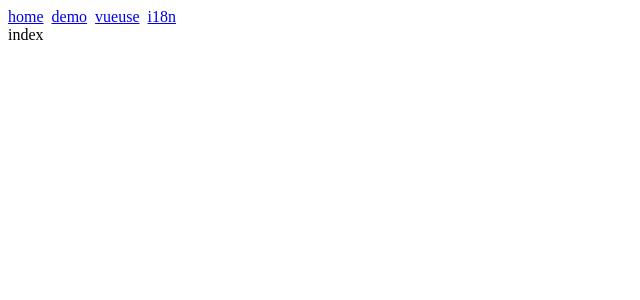
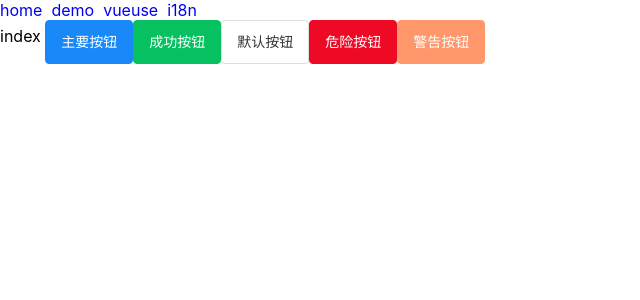
Before and after one commit to letengzz/base-vue3-template, a Vue app: page / in a window 1280 px wide. Shown: the top 300 px of the page, without its empty margins (0-640 px from the left). Built offline with nearby package versions, Linux system fonts and the light colour scheme; the HTML template or start-up script is replaced by a standard one.

Commit message:
feat: 引入vant组件库

```diff
--- a/config/plugins/autoImport.ts
+++ b/config/plugins/autoImport.ts
@@ -2,6 +2,7 @@
 // 可以减少手动import语句，提高开发效率，并提供类型提示
 import AutoImport from 'unplugin-auto-import/vite'
 import { VueRouterAutoImports } from 'unplugin-vue-router'
+import { VantResolver } from '@vant/auto-import-resolver';
 /**
  * @description: 配置自动导入功能
  * 支持Vue、Vue Router、Pinia等框架API的自动导入
@@ -17,7 +18,9 @@
       /\.vue\?vue/, // .vue
       /\.md$/, // .md
     ],
-    resolvers: [],
+    resolvers: [
+      VantResolver()
+    ],
     imports: ['vue', 'pinia', VueRouterAutoImports, '@vueuse/core', 'vue-i18n'],
     dts: './types/auto-imports.d.ts',
     dirs: ['src/api/backend/**/*.ts', 'src/utils/**/*.ts'], // 自动导入项目中自定义的API和工具函数
--- a/package.json
+++ b/package.json
@@ -21,10 +21,12 @@
     "format": "prettier --write --experimental-cli src/"
   },
   "dependencies": {
+    "@vant/auto-import-resolver": "^1.3.0",
     "@vueuse/core": "^14.2.0",
     "axios": "^1.16.1",
     "pinia": "^3.0.4",
     "pinia-plugin-persistedstate": "^4.7.1",
+    "vant": "^4.9.24",
     "vue": "^3.5.26",
     "vue-i18n": "11",
     "vue-router": "^4.6.4"
--- a/src/pages/index.vue
+++ b/src/pages/index.vue
@@ -1,6 +1,12 @@
 <template>
   <div>
     index
+    <van-button type="primary">主要按钮</van-button>
+    <van-button type="success">成功按钮</van-button>
+    <van-button type="default">默认按钮</van-button>
+    <van-button type="danger">危险按钮</van-button>
+    <van-button type="warning">警告按钮</van-button>
+
   </div>
 </template>
 
```
Also changed, not shown: config/plugins/component.ts (+5 -2 lines).
